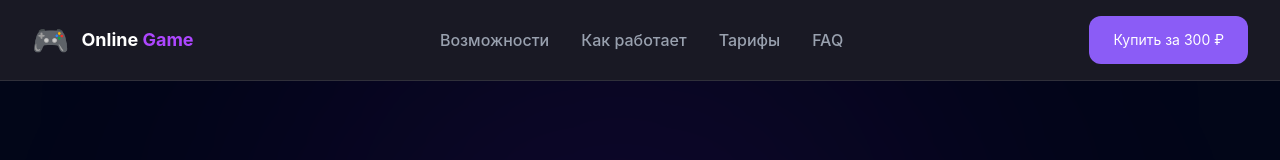
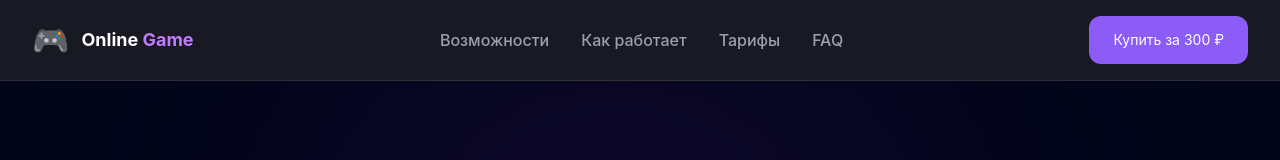
Before and after one commit to dtyapkin/gamelanding, a Next.js app: page / in a window 1280 px wide. Shown: the top 160 px of the page. Built offline with nearby package versions, Linux system fonts and the light colour scheme.

Commit message:
edit colot

```diff
--- a/components/Footer.tsx
+++ b/components/Footer.tsx
@@ -10,7 +10,7 @@ export default function Footer() {
                 Online
                 <span className="text-primary-light">
                   {" "}
-                  <span className="text-purple-500">Game</span>
+                  <span className="text-purple-400">Game</span>
                 </span>
               </span>
             </div>
--- a/components/Header.tsx
+++ b/components/Header.tsx
@@ -27,7 +27,7 @@ export default function Header() {
               Online
               <span className="text-primary-light">
                 {" "}
-                <span className="text-purple-500">Game</span>
+                <span className="text-purple-400">Game</span>
               </span>
             </span>
             {/* <span className="hidden sm:inline">Online Game</span> */}
```
